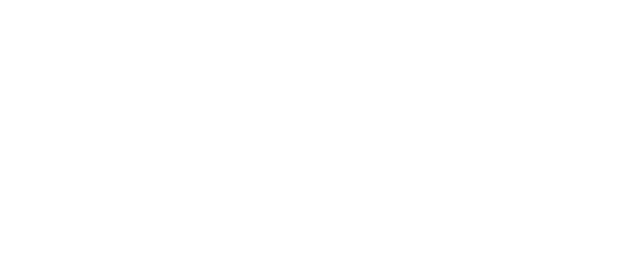
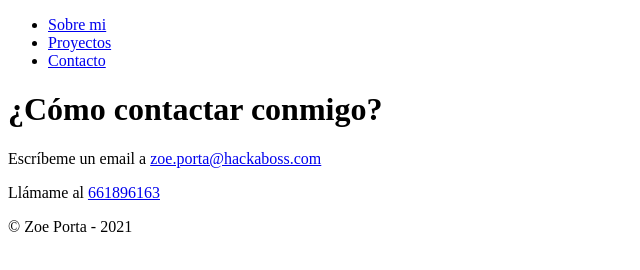
Before and after one commit to MarvinEgoavil/TAREASSEMANALES, a plain HTML site: page semana-01-layout-html/2-SitioWeb/contacto.html in a window 1280 px wide. Shown: the whole page, without its empty margins (0-640 px from the left). Drawn offline with Linux system fonts and the light colour scheme.

Commit message:
pagina 2 acabada

```diff
--- a/semana-01-layout-html/2-SitioWeb/contacto.html
+++ b/semana-01-layout-html/2-SitioWeb/contacto.html
@@ -9,7 +9,25 @@
 </head>
 
 <body>
+    <header>
+        <nav>
+            <ul>
+                <li><a href="index.html">Sobre mi</a> </li>
+                <li><a href="proyectos.html">Proyectos</a></li>
+                <li><a href="#">Contacto</a> </li>
+            </ul>
+        </nav>
+    </header>
+    <main>
+        <h1>¿Cómo contactar conmigo?</h1>
+    </main>
 
+    <p>Escríbeme un email a <a href="mailto:zoe.porta@hackaboss.com">zoe.porta@hackaboss.com</a></p>
+
+    <p>Llámame al <a href="tel:+34+661896163">661896163</a></p>
+    <footer>
+        <p>© Zoe Porta - 2021</p>
+    </footer>
 </body>
 
 </html>
```
